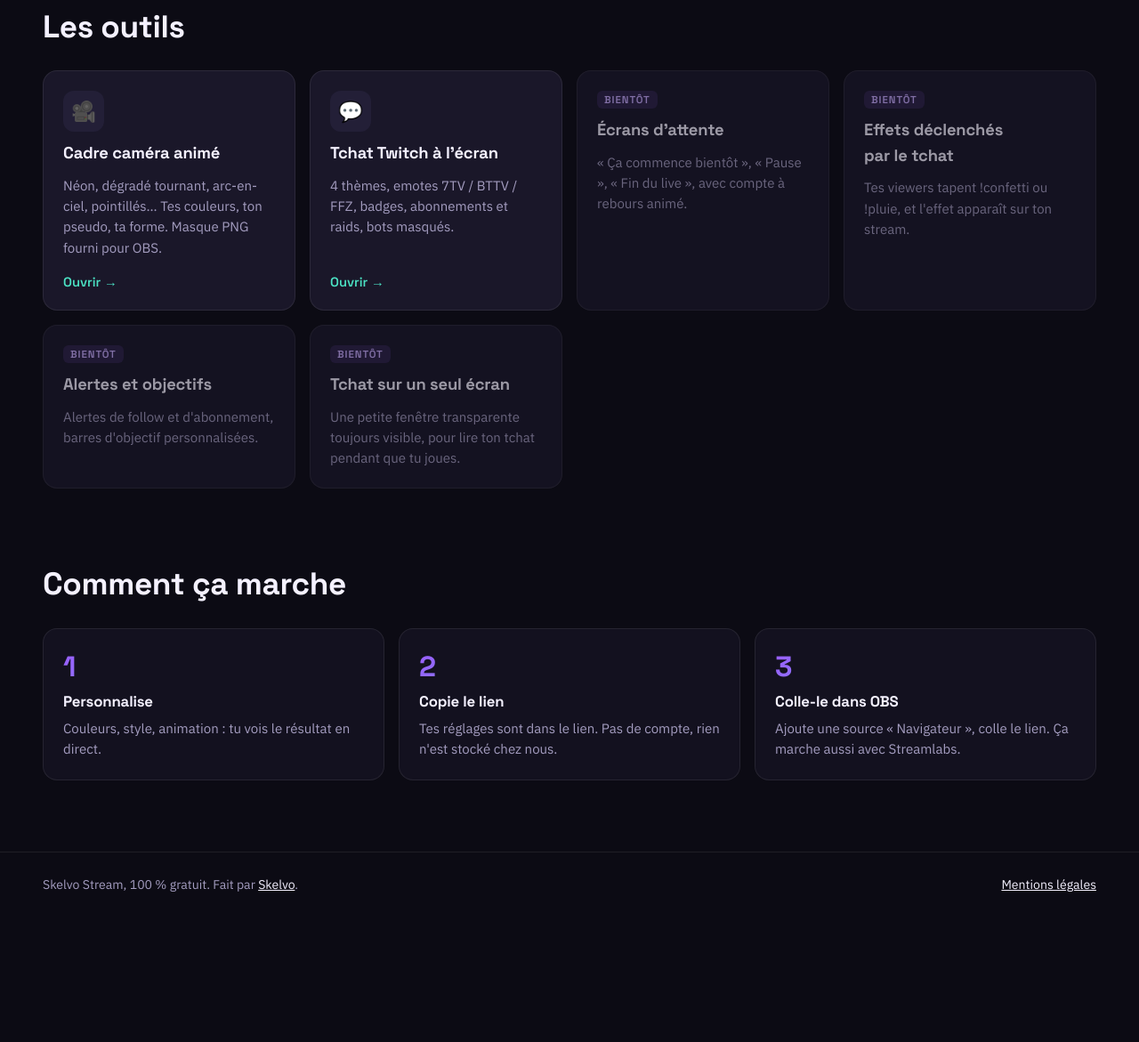
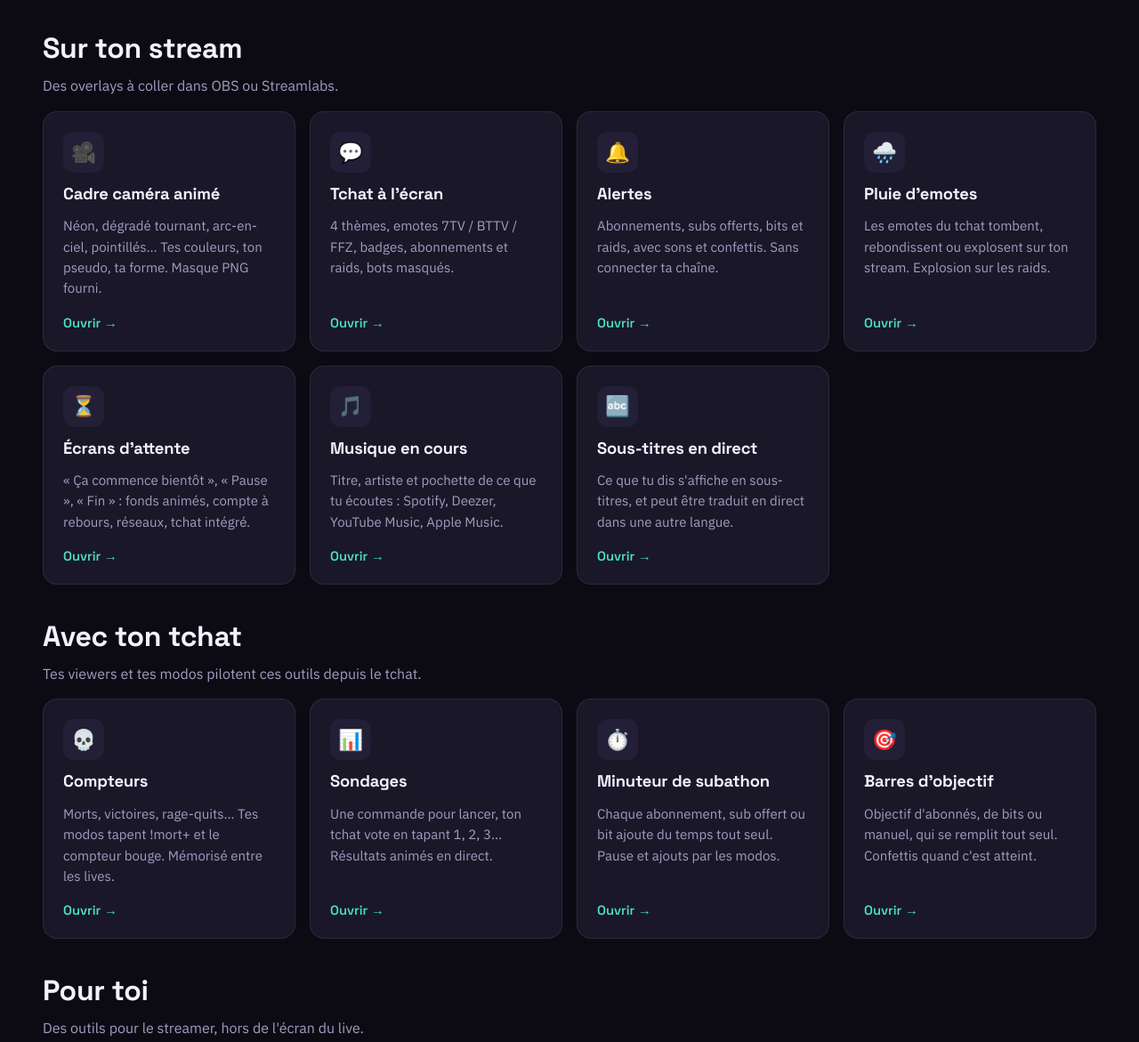
Before and after one commit to Skelvo/skelvo-stream, a plain HTML site: page index.html in a window 1280 px wide. Shown: the part 710-1881 px from the top of the page at 89% size. Before the commit the page ends 1750 px from the top, so only its background shows below. Drawn offline with Linux system fonts and the light colour scheme; no server answers.

Commit message:
Accueil avec les 15 outils, navigation commune, README
Co-Authored-By: Claude Opus 5.5 <noreply@anthropic.com>
Claude-Session: https://claude.ai/code/session_01DGEPAJ8vdfyeYTHXNrRdCx

```diff
--- a/assets/app.css
+++ b/assets/app.css
@@ -210,3 +210,5 @@ textarea{ resize: vertical; min-height: 64px; }
 .btn-row{ display: flex; flex-wrap: wrap; gap: 8px; }
 .choices:not(:last-child){ margin-bottom: 14px; }
 .setup{ margin-bottom: 14px !important; }
+.cmds li{ flex-wrap: wrap; row-gap: 2px; }
+.cmds code{ white-space: normal; overflow-wrap: anywhere; flex: 0 1 auto; }
--- a/index.html
+++ b/index.html
@@ -15,7 +15,7 @@
 <link rel="preconnect" href="https://fonts.googleapis.com">
 <link rel="preconnect" href="https://fonts.gstatic.com" crossorigin>
 <link href="https://fonts.googleapis.com/css2?family=Space+Grotesk:wght@500;600;700&family=IBM+Plex+Sans:wght@400;500&display=swap" rel="stylesheet">
-<link rel="stylesheet" href="assets/app.css?v=1">
+<link rel="stylesheet" href="assets/app.css?v=2">
 <style>
   .hero{ position: relative; overflow: hidden; padding: 84px 0 70px; }
   .hero::before{
@@ -46,7 +46,10 @@
   .hero-demo .chat{ position: absolute; left: 3%; top: 4%; bottom: 4%; width: 40%; }
 
   .tools{ padding: 30px 0 70px; }
-  .tools h2{ font-size: clamp(1.6rem, 3vw, 2.2rem); margin-bottom: 22px; }
+  .group-head{ margin: 34px 0 16px; }
+  .group-head:first-child{ margin-top: 0; }
+  .group-head h2{ font-size: clamp(1.5rem, 2.8vw, 2rem); }
+  .group-head p{ margin: 4px 0 0; color: var(--muted); }
   .grid{ display: grid; grid-template-columns: repeat(auto-fill, minmax(260px, 1fr)); gap: 16px; }
   .card{ background: var(--panel); border: 1px solid var(--line); border-radius: var(--radius); padding: 22px; text-decoration: none; display: flex; flex-direction: column; gap: 10px; transition: transform .2s, border-color .2s; }
   a.card:hover{ transform: translateY(-3px); border-color: var(--accent); }
@@ -74,8 +77,7 @@
   <div class="wrap">
     <a class="brand" href="./"><span class="brand-mark"></span>Skelvo Stream <small data-i18n="brand.sub">outils gratuits pour streamers</small></a>
     <nav class="topnav">
-      <a href="cadre/" data-i18n="nav.frame">Cadre caméra</a>
-      <a href="tchat/" data-i18n="nav.chat">Tchat</a>
+      <a href="#outils" data-i18n="nav.tools">Les outils</a>
     </nav>
   </div>
 </header>
@@ -86,10 +88,10 @@
       <div>
         <span class="kicker" data-i18n="home.kicker">Pour OBS et Streamlabs</span>
         <h1><span data-i18n="home.h1a">Tout pour ton stream,</span> <em data-i18n="home.h1b">gratuitement.</em></h1>
-        <p class="lead" data-i18n="home.lead">Cadres caméra animés, tchat Twitch à l'écran, et d'autres outils à venir. Tu règles tout en direct, tu copies un lien dans OBS, c'est fini.</p>
+        <p class="lead" data-i18n="home.lead">Cadres caméra, tchat, alertes, pluie d'emotes, compteurs, sondages, subathon, sous-titres… 15 outils que tu règles en direct, puis tu copies un lien dans OBS. C'est fini.</p>
         <div class="cta">
           <a class="btn" href="cadre/" data-i18n="home.cta1">Créer mon cadre caméra</a>
-          <a class="btn ghost" href="tchat/" data-i18n="home.cta2">Afficher mon tchat</a>
+          <a class="btn ghost" href="#outils" data-i18n="home.cta2">Voir les 15 outils</a>
         </div>
         <ul class="perks">
           <li data-i18n="perk.free">100 % gratuit</li>
@@ -109,41 +111,103 @@
     </div>
   </section>
 
-  <section class="tools">
+  <section class="tools" id="outils">
     <div class="wrap">
-      <h2 data-i18n="home.tools">Les outils</h2>
+      <div class="group-head"><h2>Sur ton stream</h2><p>Des overlays à coller dans OBS ou Streamlabs.</p></div>
       <div class="grid">
         <a class="card" href="cadre/">
           <span class="ico">🎥</span>
-          <h3 data-i18n="tool.frame">Cadre caméra animé</h3>
-          <p data-i18n="tool.frame.d">Néon, dégradé tournant, arc-en-ciel, pointillés… Tes couleurs, ton pseudo, ta forme. Masque PNG fourni pour OBS.</p>
-          <span class="go" data-i18n="tool.open">Ouvrir →</span>
+          <h3>Cadre caméra animé</h3>
+          <p>Néon, dégradé tournant, arc-en-ciel, pointillés… Tes couleurs, ton pseudo, ta forme. Masque PNG fourni.</p>
+          <span class="go">Ouvrir →</span>
         </a>
         <a class="card" href="tchat/">
           <span class="ico">💬</span>
-          <h3 data-i18n="tool.chat">Tchat Twitch à l'écran</h3>
-          <p data-i18n="tool.chat.d">4 thèmes, emotes 7TV / BTTV / FFZ, badges, abonnements et raids, bots masqués.</p>
-          <span class="go" data-i18n="tool.open">Ouvrir →</span>
+          <h3>Tchat à l'écran</h3>
+          <p>4 thèmes, emotes 7TV / BTTV / FFZ, badges, abonnements et raids, bots masqués.</p>
+          <span class="go">Ouvrir →</span>
+        </a>
+        <a class="card" href="alertes/">
+          <span class="ico">🔔</span>
+          <h3>Alertes</h3>
+          <p>Abonnements, subs offerts, bits et raids, avec sons et confettis. Sans connecter ta chaîne.</p>
+          <span class="go">Ouvrir →</span>
+        </a>
+        <a class="card" href="emotes/">
+          <span class="ico">🌧️</span>
+          <h3>Pluie d'emotes</h3>
+          <p>Les emotes du tchat tombent, rebondissent ou explosent sur ton stream. Explosion sur les raids.</p>
+          <span class="go">Ouvrir →</span>
+        </a>
+        <a class="card" href="ecrans/">
+          <span class="ico">⏳</span>
+          <h3>Écrans d'attente</h3>
+          <p>« Ça commence bientôt », « Pause », « Fin » : fonds animés, compte à rebours, réseaux, tchat intégré.</p>
+          <span class="go">Ouvrir →</span>
+        </a>
+        <a class="card" href="musique/">
+          <span class="ico">🎵</span>
+          <h3>Musique en cours</h3>
+          <p>Titre, artiste et pochette de ce que tu écoutes : Spotify, Deezer, YouTube Music, Apple Music.</p>
+          <span class="go">Ouvrir →</span>
+        </a>
+        <a class="card" href="sous-titres/">
+          <span class="ico">🔤</span>
+          <h3>Sous-titres en direct</h3>
+          <p>Ce que tu dis s'affiche en sous-titres, et peut être traduit en direct dans une autre langue.</p>
+          <span class="go">Ouvrir →</span>
+        </a>
+      </div>
+      <div class="group-head"><h2>Avec ton tchat</h2><p>Tes viewers et tes modos pilotent ces outils depuis le tchat.</p></div>
+      <div class="grid">
+        <a class="card" href="compteur/">
+          <span class="ico">💀</span>
+          <h3>Compteurs</h3>
+          <p>Morts, victoires, rage-quits… Tes modos tapent !mort+ et le compteur bouge. Mémorisé entre les lives.</p>
+          <span class="go">Ouvrir →</span>
+        </a>
+        <a class="card" href="sondage/">
+          <span class="ico">📊</span>
+          <h3>Sondages</h3>
+          <p>Une commande pour lancer, ton tchat vote en tapant 1, 2, 3… Résultats animés en direct.</p>
+          <span class="go">Ouvrir →</span>
+        </a>
+        <a class="card" href="minuteur/">
+          <span class="ico">⏱️</span>
+          <h3>Minuteur de subathon</h3>
+          <p>Chaque abonnement, sub offert ou bit ajoute du temps tout seul. Pause et ajouts par les modos.</p>
+          <span class="go">Ouvrir →</span>
+        </a>
+        <a class="card" href="objectif/">
+          <span class="ico">🎯</span>
+          <h3>Barres d'objectif</h3>
+          <p>Objectif d'abonnés, de bits ou manuel, qui se remplit tout seul. Confettis quand c'est atteint.</p>
+          <span class="go">Ouvrir →</span>
+        </a>
+      </div>
+      <div class="group-head"><h2>Pour toi</h2><p>Des outils pour le streamer, hors de l'écran du live.</p></div>
+      <div class="grid">
+        <a class="card" href="voix/">
+          <span class="ico">🗣️</span>
+          <h3>Lecture vocale du tchat</h3>
+          <p>Un seul écran ? Entends ton tchat pendant que tu joues, avec des filtres pour garder le contrôle.</p>
+          <span class="go">Ouvrir →</span>
+        </a>
+        <a class="card" href="images/">
+          <span class="ico">🖼️</span>
+          <h3>Atelier images</h3>
+          <p>Emotes et badges aux bonnes tailles, panneaux de profil, bannière hors ligne. Tout dans ton navigateur.</p>
+          <span class="go">Ouvrir →</span>
         </a>
         <div class="card soon">
-          <span class="tag" data-i18n="soon">Bientôt</span>
-          <h3 data-i18n="tool.screens">Écrans d'attente</h3>
-          <p data-i18n="tool.screens.d">« Ça commence bientôt », « Pause », « Fin du live », avec compte à rebours animé.</p>
+          <span class="tag">Bientôt</span>
+          <h3>Follows et points de chaîne</h3>
+          <p>Alertes de follow et récompenses de points de chaîne, avec une connexion Twitch en un clic.</p>
         </div>
         <div class="card soon">
-          <span class="tag" data-i18n="soon">Bientôt</span>
-          <h3 data-i18n="tool.fx">Effets déclenchés par le tchat</h3>
-          <p data-i18n="tool.fx.d">Tes viewers tapent !confetti ou !pluie, et l'effet apparaît sur ton stream.</p>
-        </div>
-        <div class="card soon">
-          <span class="tag" data-i18n="soon">Bientôt</span>
-          <h3 data-i18n="tool.alerts">Alertes et objectifs</h3>
-          <p data-i18n="tool.alerts.d">Alertes de follow et d'abonnement, barres d'objectif personnalisées.</p>
-        </div>
-        <div class="card soon">
-          <span class="tag" data-i18n="soon">Bientôt</span>
-          <h3 data-i18n="tool.onescreen">Tchat sur un seul écran</h3>
-          <p data-i18n="tool.onescreen.d">Une petite fenêtre transparente toujours visible, pour lire ton tchat pendant que tu joues.</p>
+          <span class="tag">Bientôt</span>
+          <h3>Tchat sur un seul écran</h3>
+          <p>Une petite appli : ton tchat dans une fenêtre transparente, toujours visible pendant que tu joues.</p>
         </div>
       </div>
     </div>
@@ -168,6 +232,6 @@
   </div>
 </footer>
 
-<script src="assets/app.js?v=1"></script>
+<script src="assets/app.js?v=2"></script>
 </body>
 </html>
```
Also changed, not shown: cadre/index.html (+3 -6 lines), tchat/index.html (+3 -6 lines), 1 other file.
